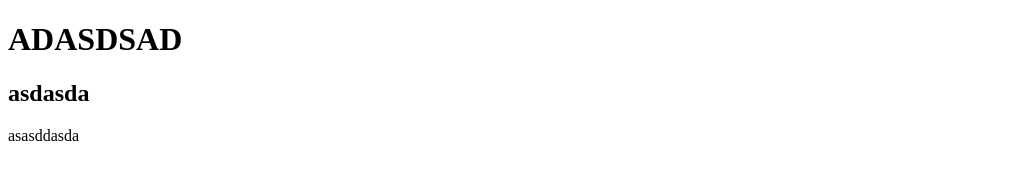
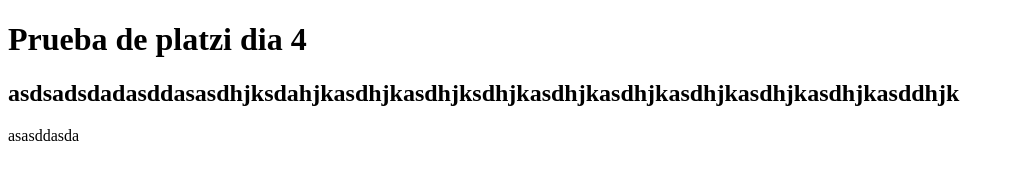
Before and after one commit to Adsoog/platzibegin, a plain HTML site: page index.html in a window 1280 px wide. Shown: the whole page, without its empty margins (0-1014 px from the left). Drawn offline with Linux system fonts and the light colour scheme.

Commit message:
segundo commit

```diff
--- a/index.html
+++ b/index.html
@@ -7,8 +7,8 @@
     <title>platzi</title>
 </head>
 <body>
-    <h1>ADASDSAD</h1>
-    <h2>asdasda</h2>
+    <h1>Prueba de platzi dia 4</h1>
+    <h2>asdsadsdadasddasasdhjksdahjkasdhjkasdhjksdhjkasdhjkasdhjkasdhjkasdhjkasdhjkasddhjk</h2>
     <aside>asasddasda</aside>
 </body>
 </html>
```
